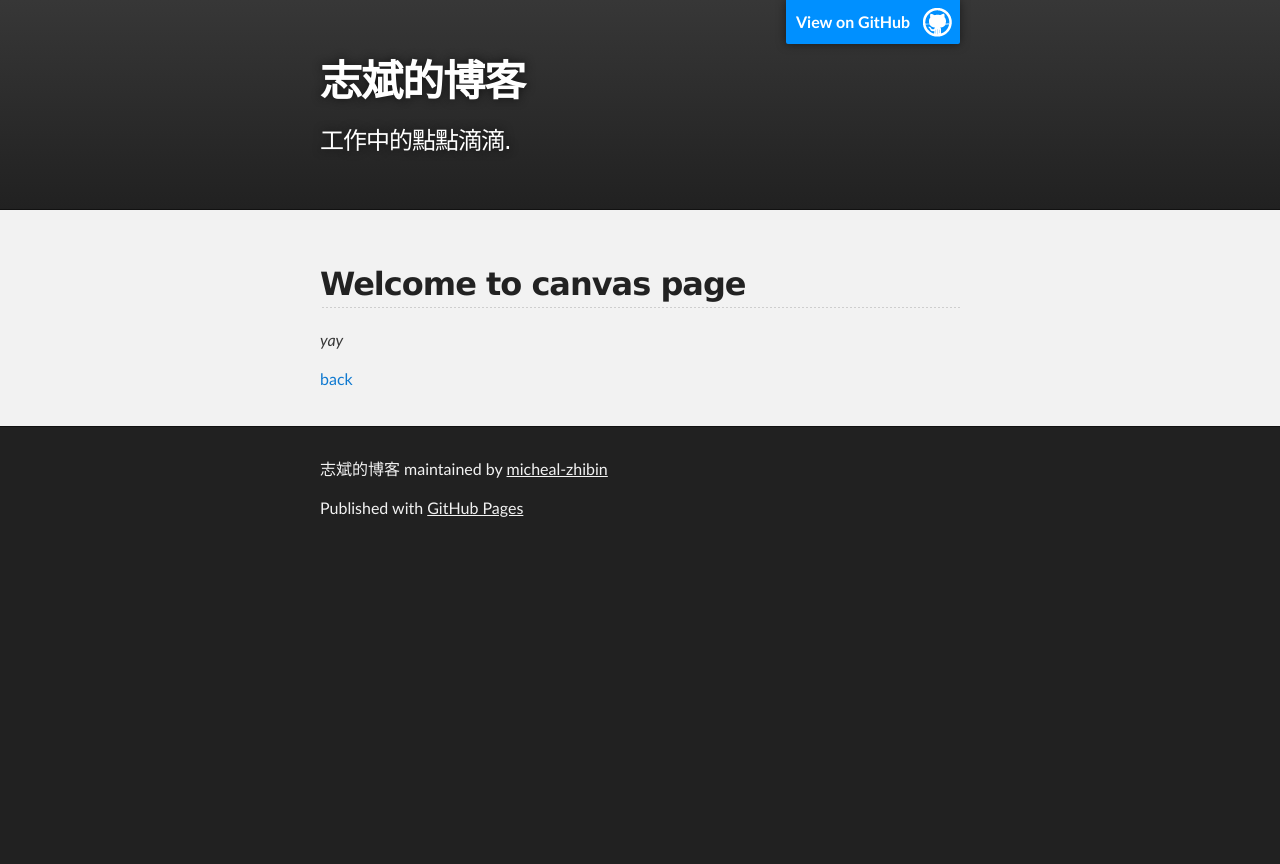
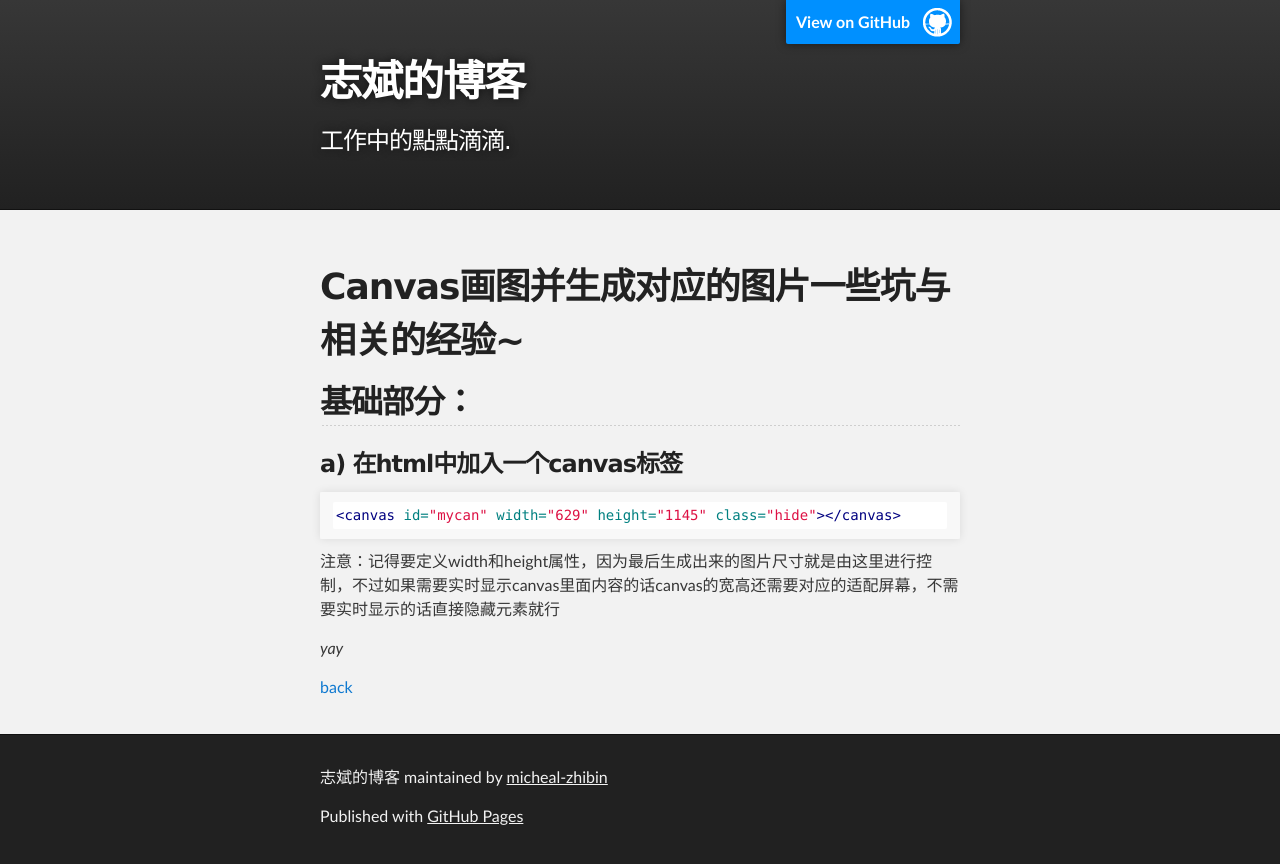
Before and after one commit to micheal-zhibin/zhibinblog.github.io, a Jekyll site: the page built from canvas.md, in a window 1280 px wide. Shown: the top 864 px of the page. Built offline with Jekyll 4.4.1, drawn with Linux system fonts in a browser that asks for light colours; our own code applies the rules of GitHub Pages for plain Markdown files.

Commit message:
gerenboke

````diff
--- a/canvas.md
+++ b/canvas.md
@@ -2,7 +2,15 @@
 layout: default
 ---
 
-## Welcome to canvas page
+# [](#header-1)Canvas画图并生成对应的图片一些坑与相关的经验~
+
+## [](#header-2)基础部分：
+
+### [](#header-3)a)	在html中加入一个canvas标签
+```html
+<canvas id="mycan" width="629" height="1145" class="hide"></canvas>
+```
+注意：记得要定义width和height属性，因为最后生成出来的图片尺寸就是由这里进行控制，不过如果需要实时显示canvas里面内容的话canvas的宽高还需要对应的适配屏幕，不需要实时显示的话直接隐藏元素就行
 
 _yay_
 
````
Also changed, not shown: index.md (+1 -1 lines).
